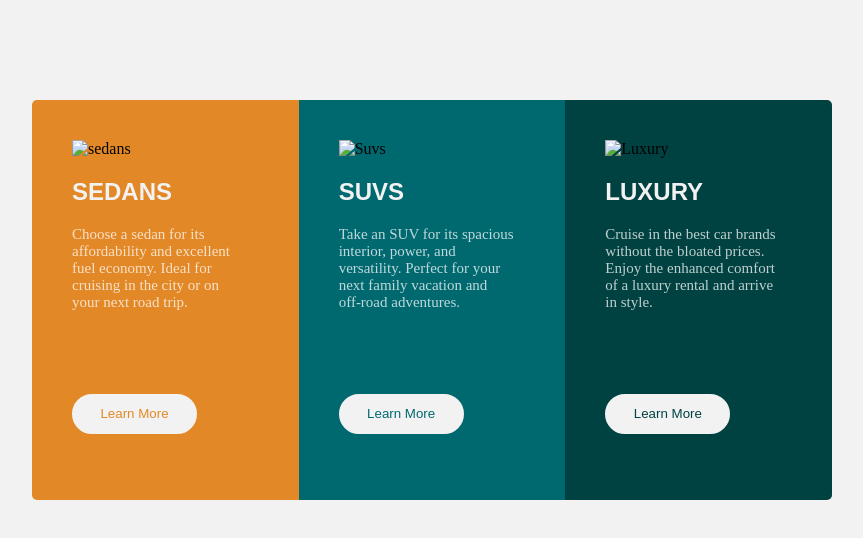
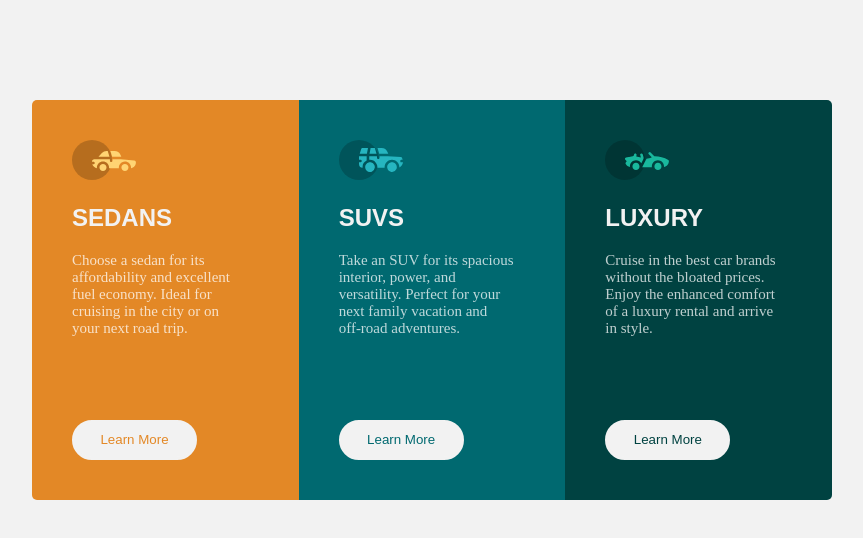
Before and after one commit to LadiPadi/3--column-card-Project, a plain HTML site: page index.html in a window 1280 px wide. Shown: the top 538 px of the page, without its empty margins (388-1251 px from the left). Drawn offline with Linux system fonts and the light colour scheme; the site is published under a folder, as on GitHub Pages, so addresses that start at the root find nothing.

Commit message:
Update index.html

```diff
--- a/index.html
+++ b/index.html
@@ -5,7 +5,7 @@
         <body>
             <div class="row">
                 <div class="column-left">
-                    <img src="/images/icon-sedans.svg" alt="sedans">
+                    <img src="./images/icon-sedans.svg" alt="sedans">
                     <h2>SEDANS</h2>
                     <p>Choose a sedan for its
                        <br>affordability and excellent
@@ -16,7 +16,7 @@
                        <button id="button1">Learn More</button>
                     </div>
                 <div class="column-middle">
-                    <img src="/images/icon-suvs.svg" alt="Suvs">
+                    <img src="./images/icon-suvs.svg" alt="Suvs">
                     <h2>SUVS</h2>
                     <p>Take an SUV for its spacious interior, power, and
                        <br>versatility. Perfect for your
@@ -25,7 +25,7 @@
                        <br>
                        <button id="button2">Learn More</button></div>
                 <div class="column-right">
-                    <img src="/images/icon-luxury.svg" alt="Luxury">
+                    <img src="./images/icon-luxury.svg" alt="Luxury">
                     <h2>LUXURY</h2>
                     <p>Cruise in the best car brands
                        <br>without the bloated prices.
```
